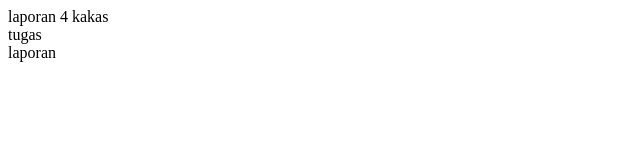
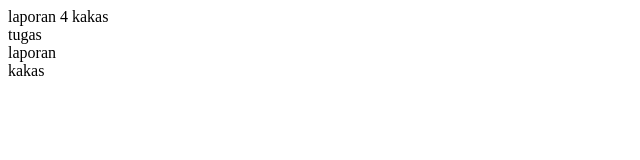
Before and after one commit to 60900120021/Laporan4-Kakas-60900120021, a plain HTML site: page index.html in a window 1280 px wide. Shown: the full height of the page, 0-640 px from the left. Drawn offline with Linux system fonts and the light colour scheme.

Commit message:
perubahan3

```diff
--- a/index.html
+++ b/index.html
@@ -8,5 +8,7 @@
         tugas
         <br>
         laporan
+        <br>
+        kakas
     </body>
 </html>
```
